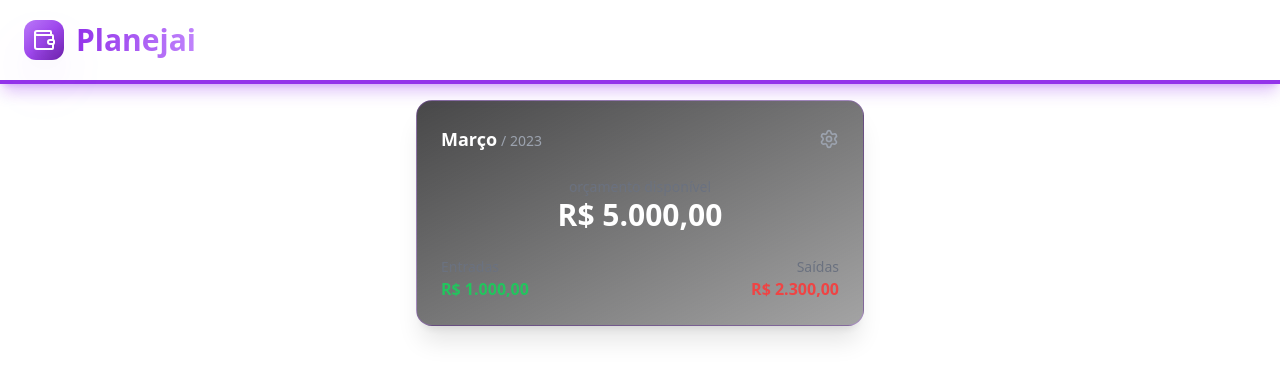
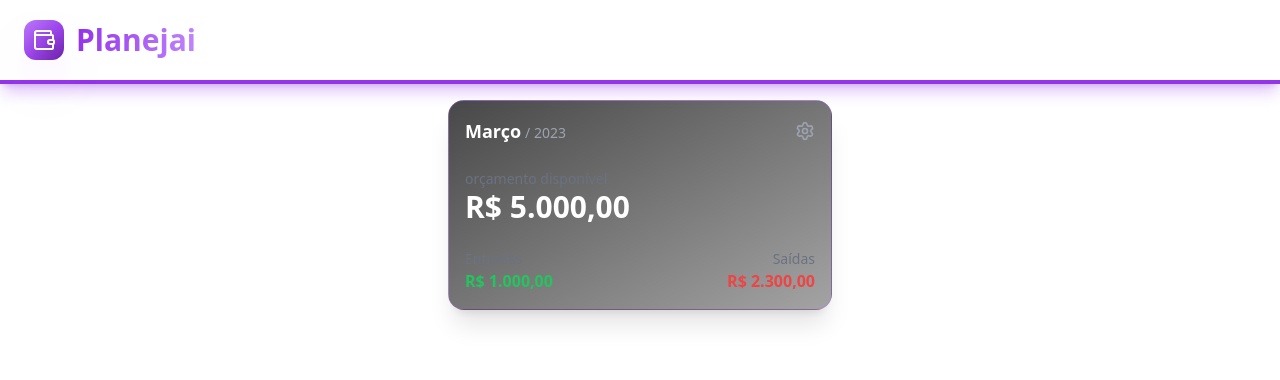
Before and after one commit to WillianRodriguesz/frontend-planejai, a React (Vite) app: page /home in a window 1280 px wide. Shown: the top 380 px of the page. Built offline with nearby package versions, Linux system fonts and the light colour scheme.

Commit message:
fix: ajuste de tamanho card saldo

```diff
--- a/src/components/moleculas/CardSaldo.tsx
+++ b/src/components/moleculas/CardSaldo.tsx
@@ -17,7 +17,7 @@ const CardSaldo = ({
   dataAno,
 }: CardProps) => {
   return (
-    <div className="w-full min-w-[28rem] md:min-w-[28rem] max-w-4xl mx-auto rounded-2xl bg-gradient-to-br from-card/80 to-card/40 backdrop-blur-xl border border-purple-500/30 shadow-xl p-6">
+    <div className="w-full min-w-[24rem] md:min-w-[24rem] max-w-4xl mx-auto rounded-2xl bg-gradient-to-br from-card/80 to-card/40 backdrop-blur-xl border border-purple-500/30 shadow-xl p-4">
       {/* Cabeçalho com mês/ano e ícone */}
       <div className="flex items-center justify-between mb-6">
         <h2 className="flex items-baseline gap-1">
@@ -28,7 +28,7 @@ const CardSaldo = ({
       </div>
 
       {/* Saldo principal */}
-      <div className="text-center mb-6">
+      <div className="text-left mb-6">
         <p className="text-gray-500 text-sm">orçamento disponível</p>
         <p className="text-white text-3xl font-bold">
           {formataValorBRL(saldo)}
```
